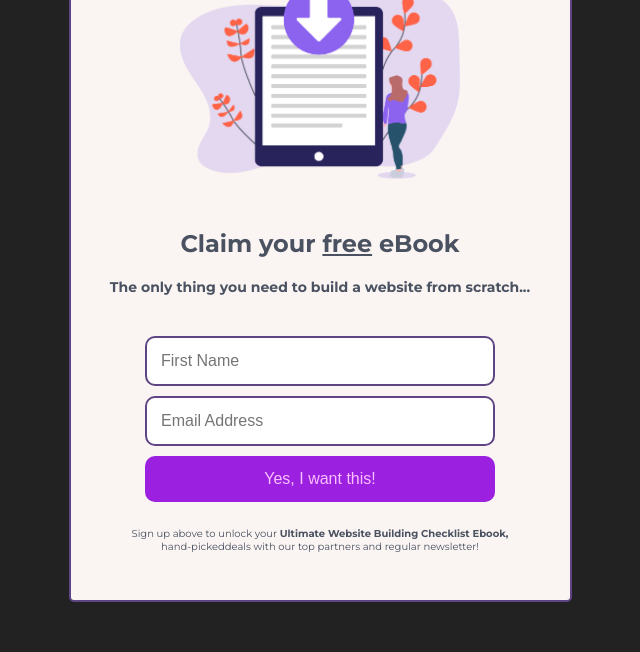
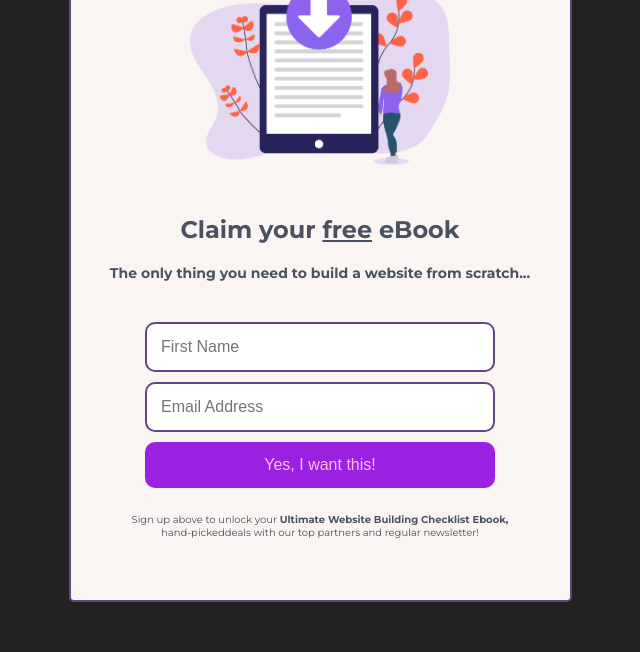
Before and after one commit to cskwasu2019/dsc-bootcamp-assignment, a plain HTML site: page index.html in a window 1280 px wide. Shown: the part 148-800 px from the top of the page, without its empty margins (320-960 px from the left). Drawn offline with Linux system fonts and the light colour scheme.

Commit message:
minnor fixes

```diff
--- a/css/main.css
+++ b/css/main.css
@@ -64,7 +64,7 @@ footer {
 }
 
 #logo-container img:last-of-type {
-    max-width: 280px;
+    max-width: 260px;
 }
 
 #call-to-action {
```
